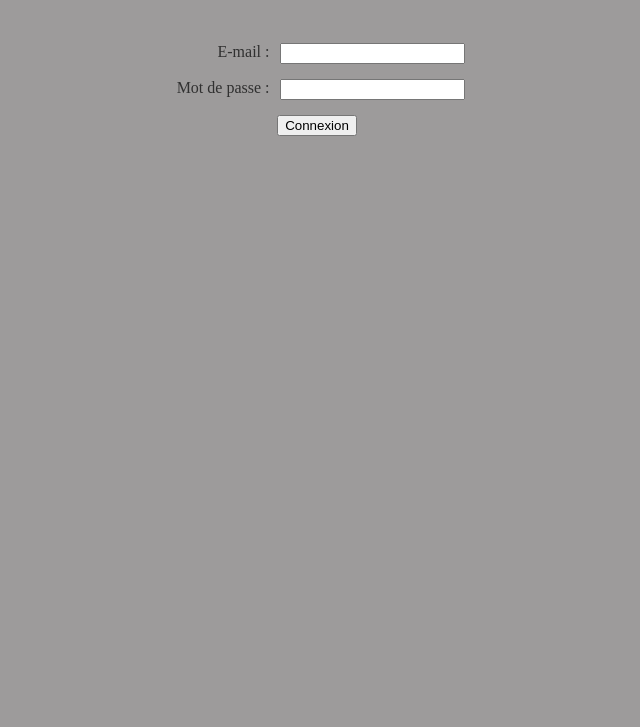
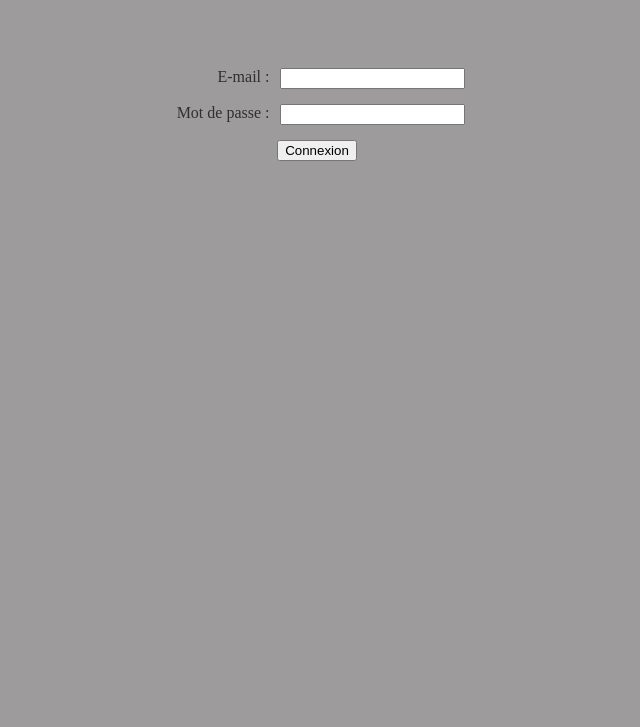
Before and after one commit to Jxck0/Startup, a plain HTML site: page html/connexion.html in a window 1280 px wide. Shown: the part 73-800 px from the top of the page, without its empty margins (323-963 px from the left). Drawn offline with Linux system fonts and the light colour scheme.

Commit message:
suite css

```diff
--- a/css/style.css
+++ b/css/style.css
@@ -49,6 +49,13 @@ form input{
 
 
 body {
-    background: #9d9b9b;
+    background-color: #9d9b9b;
     color: #303030;
     }
+
+#logindiv  {
+    width: 100%;
+    display: flex;
+    min-height: 83px;
+    margin-top: 25px;
+}
--- a/html/connexion.html
+++ b/html/connexion.html
@@ -11,7 +11,7 @@
     <h1>Connexion</h1><br><br>
     <div id="logindiv">
         <form>
-            <label for="nom">E-mail :</label>
+            <label  type="text" for="nom" id="email" name="email" >E-mail :</label>
             <input type="text" id="nom" name="nom"><br><br>
 
             <label for="password">Mot de passe :</label>
```
